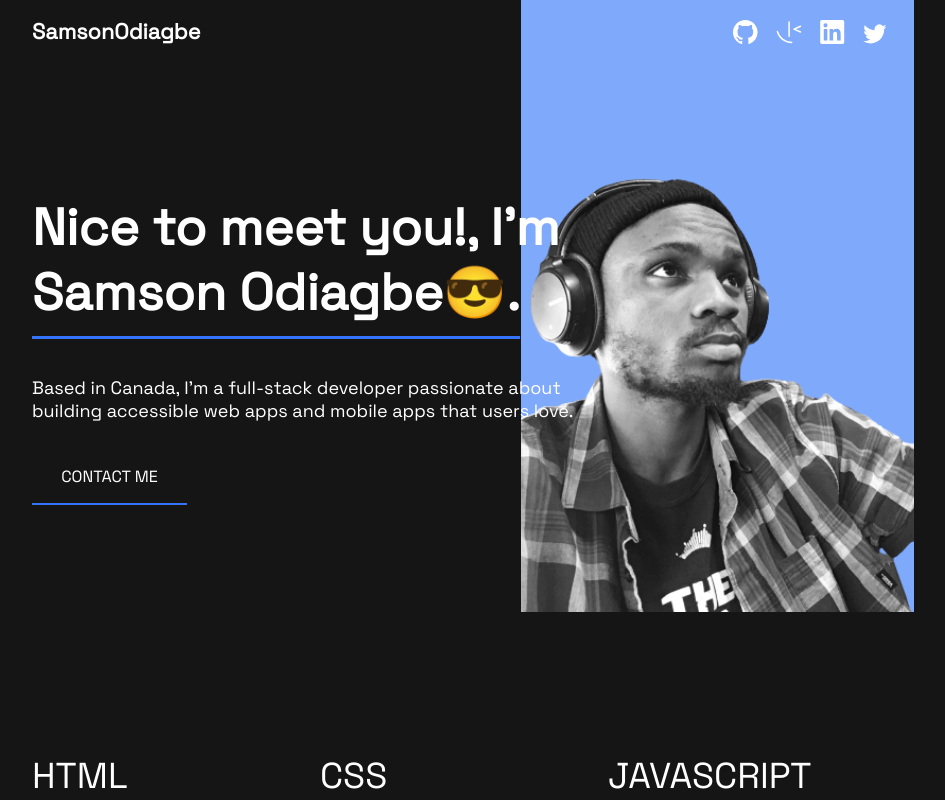
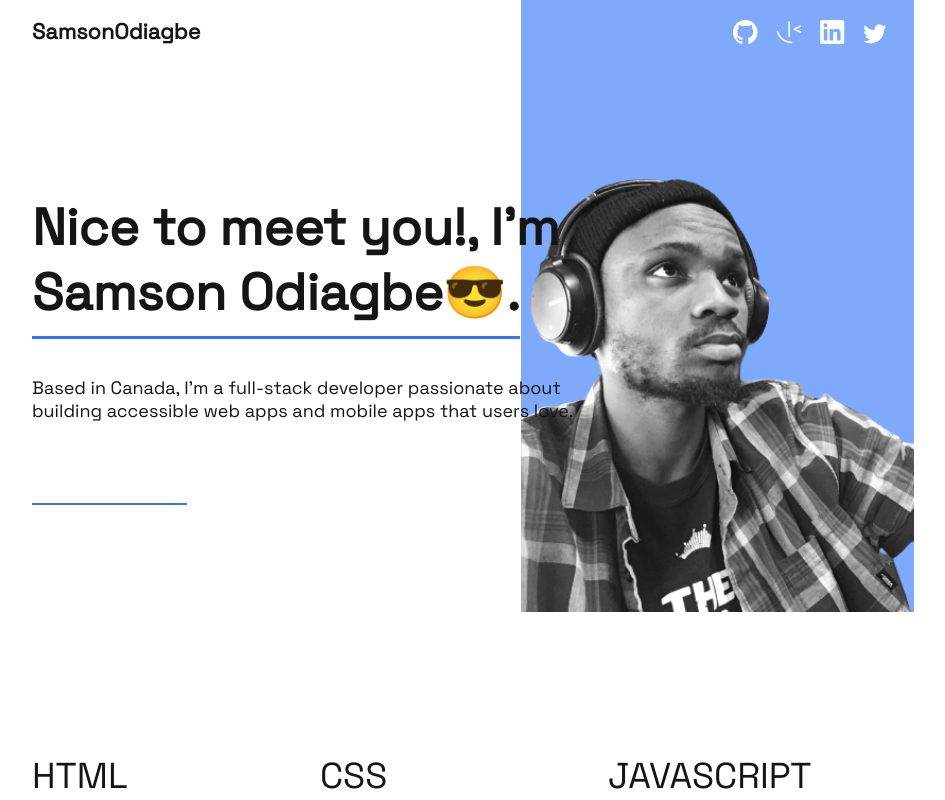
Before and after one commit to sammyodiagbe/portfolio-fem, a React (Create React App) app: page / in a window 1280 px wide. Shown: the top 800 px of the page, without its empty margins (176-1121 px from the left). Built offline with nearby package versions, Linux system fonts and the light colour scheme.

Commit message:
trying things out

```diff
--- a/src/styles/index.css
+++ b/src/styles/index.css
@@ -13,8 +13,8 @@ body,
 html {
   font-size: 18px;
   font-family: "Space Grotesk", sans-serif;
-  background: #151515;
-  color: #ffffff;
+  background: #ffffff;
+  color: #151515;
   scroll-behavior: smooth;
 }
 
--- a/src/styles/index.scss
+++ b/src/styles/index.scss
@@ -32,8 +32,8 @@ body,
 html {
   font-size: 18px;
   font-family: "Space Grotesk", sans-serif;
-  background: $background-color;
-  color: $white;
+  background: $white;
+  color: #151515;
   scroll-behavior: smooth;
 }
 
```
Also changed, not shown: 1 other file (tests, documents, lock files or other folders).
